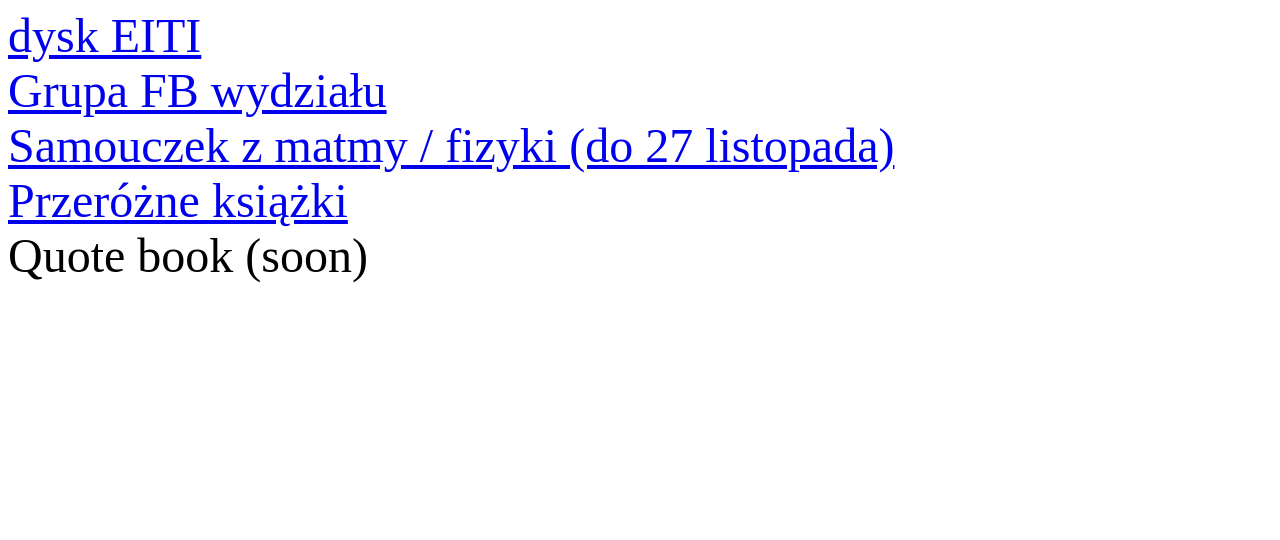
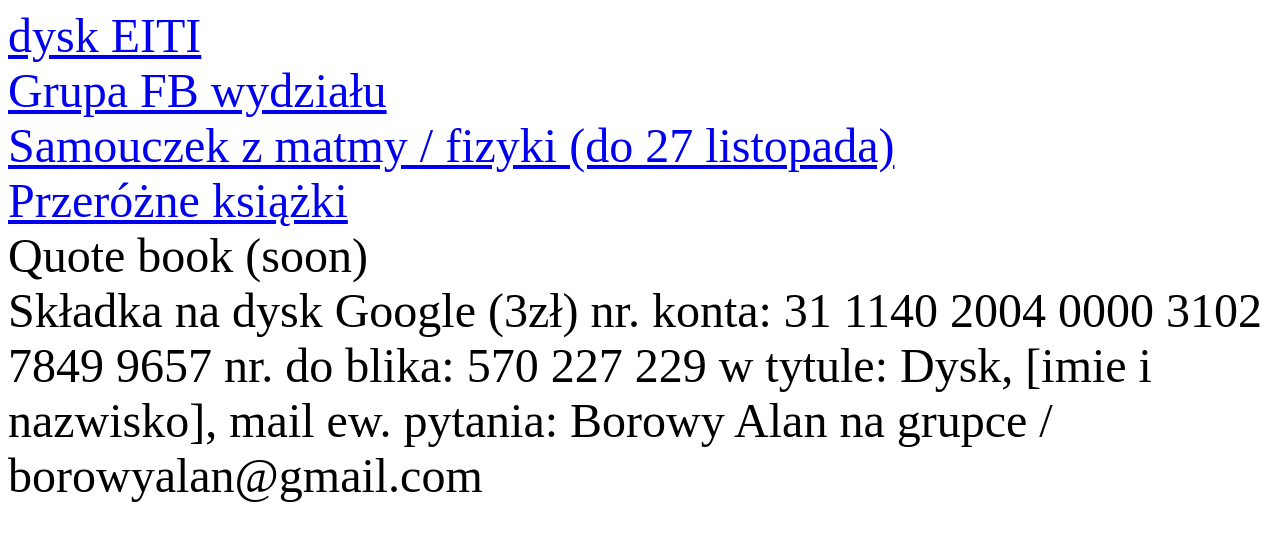
Before and after one commit to borowyalan/signpost, a plain HTML site: page index.html in a window 1280 px wide. Drawn offline with Linux system fonts and the light colour scheme.

Commit message:
add drive payment info

```diff
--- a/index.html
+++ b/index.html
@@ -11,5 +11,11 @@
     <a style="display:block" href="https://samouczek.pw.edu.pl/">Samouczek z matmy / fizyki (do 27 listopada)</a>
     <a style="display:block" href="https://drive.google.com/drive/folders/1-9dBcbgvLDLODJbKJmbuFjfkG4NXu8nn">Przeróżne książki</a>
     Quote book (soon)
+</br>
+ Składka na dysk Google (3zł)
+ nr. konta: 31 1140 2004 0000 3102 7849 9657
+ nr. do blika: 570 227 229
+ w tytule: Dysk, [imie i nazwisko], mail
+ ew. pytania: Borowy Alan na grupce / borowyalan@gmail.com
 </body>
 </html>
```
